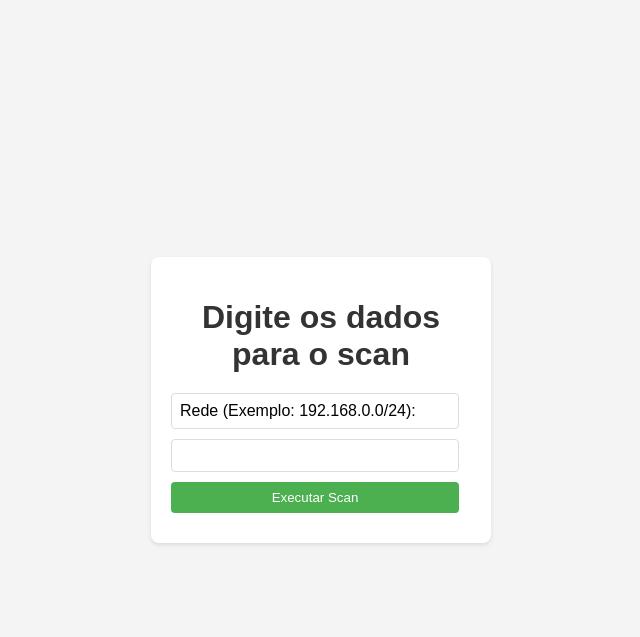
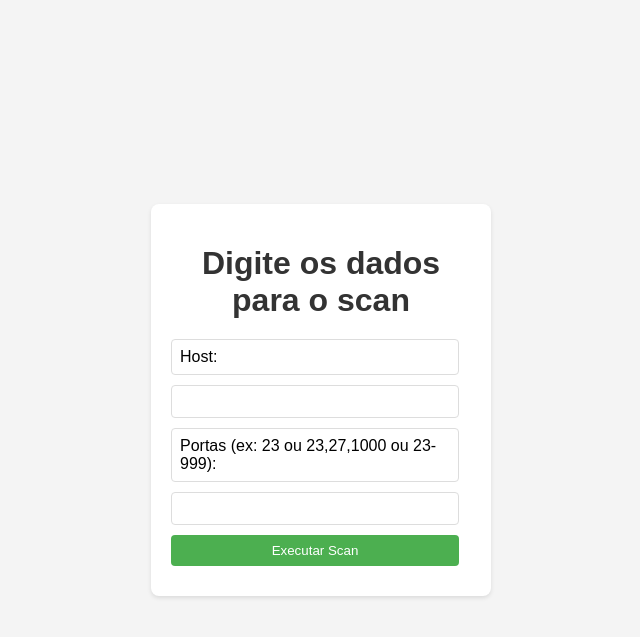
Before and after one commit to dennislopes/spyPi, a Flask app: page /opcao4 in a window 1280 px wide. Shown: the top 637 px of the page, without its empty margins (319-959 px from the left). Run offline with Flask 3, Linux system fonts and the light colour scheme.

Commit message:
Refactoring

```diff
--- a/templates/nmap_input.html
+++ b/templates/nmap_input.html
@@ -1,7 +1,7 @@
 <!DOCTYPE html>
 <html>
 <head>
-    <title>Scan de Rede</title>
+    <title>Scan de Portas</title>
     <style>
         body {
             font-family: Arial, sans-serif;
@@ -51,9 +51,11 @@
 <body>
     <div class="container">
         <h1>Digite os dados para o scan</h1>
-        <form action="/opcao5" method="post">
-            <label for="network">Rede (Exemplo: 192.168.0.0/24):</label>
-            <input type="text" id="network" name="network" required>
+        <form action="/opcao4" method="post">
+            <label for="host">Host:</label>
+            <input type="text" id="host" name="host" required>
+            <label for="ports">Portas (ex: 23 ou 23,27,1000 ou 23-999):</label>
+            <input type="text" id="ports" name="ports" required>
             <input type="submit" value="Executar Scan">
         </form>
     </div>
```
